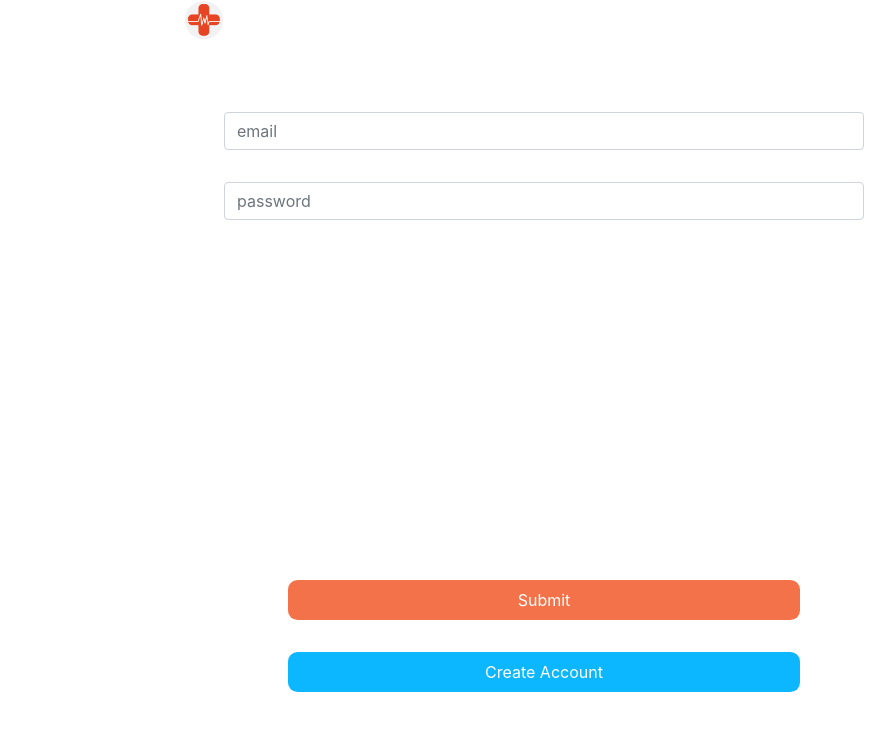
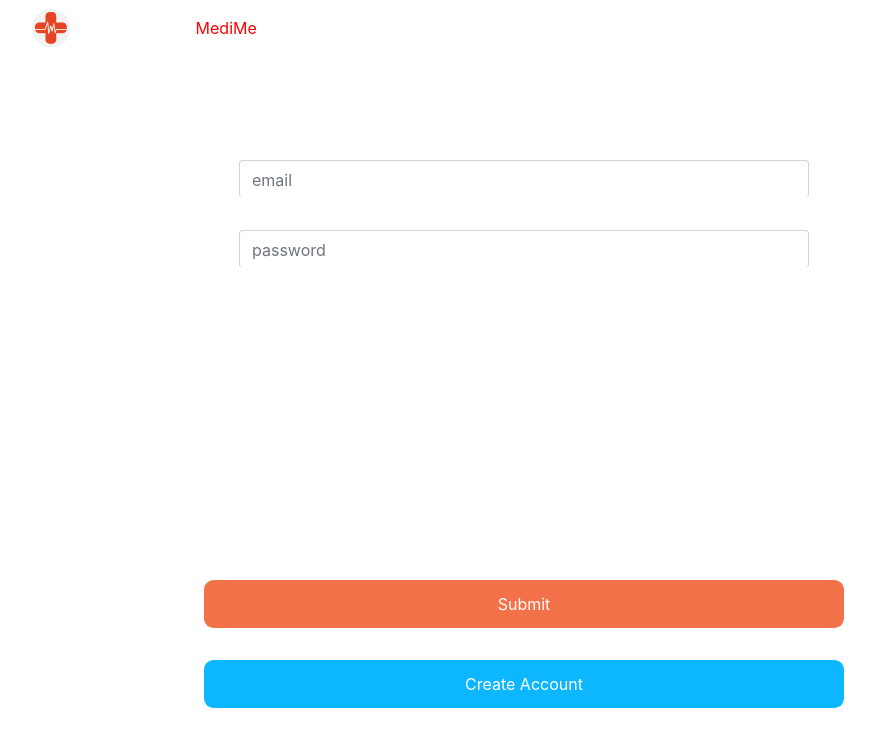
Before and after one commit to christellec64/doctolib_24.06.20_ACAT-ON, a React (Create React App) app in the folder doctolib/: page /signin in a window 1280 px wide. Shown: the top 746 px of the page, without its empty margins (116-1011 px from the left). Built offline with nearby package versions, Linux system fonts and the light colour scheme.

Commit message:
liveshare bugs

```diff
--- /dev/null
+++ b/doctolib/src/components/login/Create_account.module.css
@@ -0,0 +1,16 @@
+.button {
+    margin-top: 45vh;
+    margin-bottom: 4vh;
+    width: 40vw;
+    background-color: #f3724a !important;
+    border: 0px !important;
+    border-radius: 0.6rem !important;
+    padding: 0.5rem !important;
+}
+
+.inputs {
+    justify-content: center;
+    margin-top: 4vh;
+    border: 0px;
+    border-bottom: 1px !important;
+}
--- a/doctolib/src/components/login/Signin.jsx
+++ b/doctolib/src/components/login/Signin.jsx
@@ -1,16 +1,27 @@
 import React, { useState } from "react";
-import { Form, Input, Button } from "reactstrap";
+import { Form, Input, Button, Container, Col, Row } from "reactstrap";
 import { Link } from "react-router-dom";
 import styles from "./Signin.module.css";
 
 const SignIn = () => {
-    const logo = require('../img/logo.png')
+    const logo = require("../img/logo.png");
 
     const [email, setEmail] = useState([""]);
     const [password, setPassword] = useState("");
     return (
         <div className={styles.background}>
-            <img className={styles.logo} src={logo} alt="logo"/>
+            <Container className={styles.navbar}>
+                <Row>
+                    <Col xs="4" className={styles.listItem}>
+                        <img
+                            src={logo}
+                            alt="logo app"
+                            className={styles.logo}
+                        />
+                        MediMe
+                    </Col>
+                </Row>
+                <Row className={styles.formContainer}>
                     <Form className={styles.form}>
                         <Input
                             className={styles.inputs}
@@ -28,13 +39,25 @@ const SignIn = () => {
                         />
 
                         <Button className={styles.button}>
-                    <Link to="/home" className={styles.signlinks}>Submit</Link>
+                            <Link to="/home" className={styles.signlinks}>
+                                Submit
+                            </Link>
                         </Button>
 
                         <Button className={styles.button2}>
-                    <Link to="/createaccount" className={styles.signlinks}>Create Account</Link>
+                            <Link
+                                to="/createaccount"
+                                className={styles.signlinks}
+                            >
+                                Create Account
+                            </Link>
                         </Button>
                     </Form>
+                </Row>
+
+            </Container>
+
+
         </div>
     );
 };
--- a/doctolib/src/components/login/Signin.module.css
+++ b/doctolib/src/components/login/Signin.module.css
@@ -10,6 +10,22 @@
 
 .logo {
     height: 5vh;
+    display: flex;
+    flex-direction: row;
+}
+
+.listItem {
+    display: flex;
+    flex-direction: row;
+    justify-content: space-around;
+    align-items: center;
+    color: red;
+    margin-top: 1vh;
+}
+
+.formContainer {
+    display: flex;
+    justify-content: center;
 }
 
 .form {
@@ -24,25 +40,27 @@
 .inputs {
     justify-content: center;
     margin-top: 4vh;
+    border: 0px;
+    border-bottom: 1px !important;
 }
 
 .button {
-    margin-top: 45vh;
+    margin-top: 39vh;
     margin-bottom: 4vh;
-    width: 40vw;
-    background-color: #F3724A !important;
+    width: 50vw;
+    background-color: #f3724a !important;
     border: 0px !important;
     border-radius: 0.6rem !important;
-    padding: 0.5rem !important;
+    padding: 0.75rem !important;
 }
 
 .button2 {
     margin-bottom: 16vh;
-    width: 40vw;
-    background-color: #0DB7FF !important;
+    width: 50vw;
+    background-color: #0db7ff !important;
     border-radius: 0.6rem !important;
     border: 0px !important;
-    padding: 0.5rem !important;
+    padding: 0.75rem !important;
 }
 
 .row {
```
Also changed, not shown: doctolib/src/App.js (+23 -28 lines), doctolib/src/components/login/Create_account.jsx (added, +62 -0 lines). Lines whose indentation alone changed are shown as unchanged.
